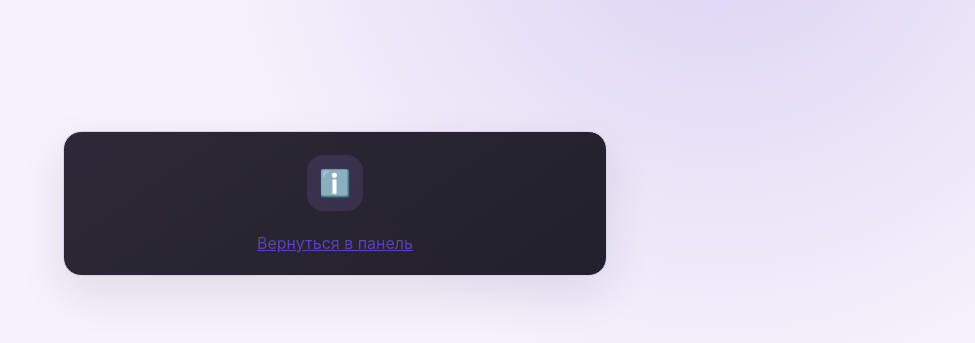
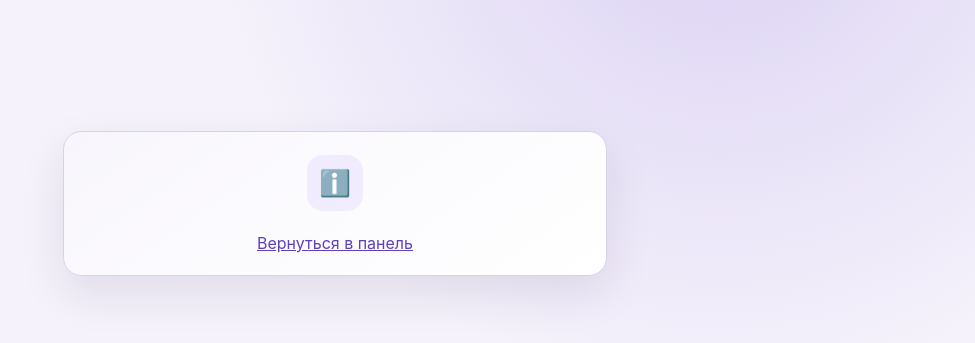
Before and after one commit to IamMushroom/d20_bot, a Python web app: template src/web/templates/message.html in a window 1280 px wide. Shown: the part 65-408 px from the top of the page, without its empty margins (305-1280 px from the left). Run offline with Jinja, Linux system fonts and the light colour scheme; the template is opened without the code that fills it, so the values that code supplies are empty.

Commit message:
Fix light theme

```diff
--- a/src/web/templates/base.html
+++ b/src/web/templates/base.html
@@ -57,7 +57,7 @@
       h2 { margin-bottom: 1rem; font-size: 1.1rem; }
       .muted { color: var(--muted); }
       .grid { display: grid; gap: 1rem; }
-      .card { min-width: 0; padding: clamp(1rem, 3vw, 1.4rem); border: 1px solid var(--border); border-radius: 1.15rem; background: linear-gradient(145deg, rgba(36, 33, 47, .96), rgba(26, 24, 35, .96)); box-shadow: var(--shadow); }
+      .card { min-width: 0; padding: clamp(1rem, 3vw, 1.4rem); border: 1px solid var(--border); border-radius: 1.15rem; background: linear-gradient(145deg, var(--surface-raised), var(--surface)); box-shadow: var(--shadow); }
       .card__header { display: flex; align-items: center; justify-content: space-between; gap: 1rem; margin-bottom: 1rem; }
       .card__header h2 { margin: 0; }
       .badge { display: inline-flex; align-items: center; gap: .4rem; padding: .3rem .62rem; border-radius: 999px; background: rgba(169, 139, 255, .13); color: var(--accent-strong); font-size: .78rem; font-weight: 750; white-space: nowrap; }
```
Also changed, not shown: CHANGELOG.md.
